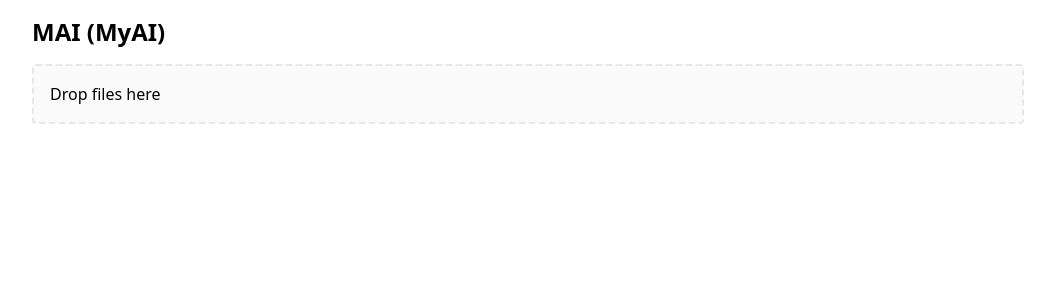
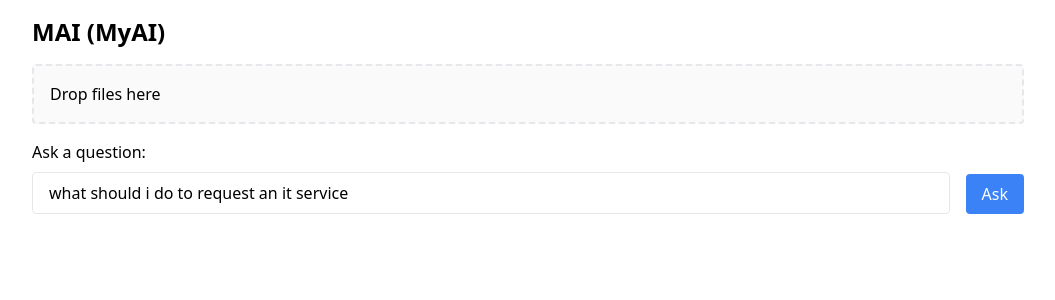
Before and after one commit to gfpacheco/mai, a React (Vite) app in the folder app/: page / in a window 1280 px wide. Shown: the top 300 px of the page, without its empty margins (112-1167 px from the left). Built offline with nearby package versions, Linux system fonts and the light colour scheme.

Commit message:
Add query and answer

```diff
--- a/app/src/App.tsx
+++ b/app/src/App.tsx
@@ -1,9 +1,42 @@
+import { useState } from 'react';
+
 import Dropzone from 'react-dropzone';
 import { twMerge } from 'tailwind-merge';
 
+import { QueryInput } from './QueryInput';
+
 export function App() {
-  function handleDrop(files: File[]) {
-    console.log('files', files);
+  const [answer, setAnswer] = useState('');
+
+  async function handleDrop(files: File[]) {
+    const data = new FormData();
+    data.append('file', files[0]);
+
+    await fetch(`${import.meta.env.VITE_API_URL}/upsert-file`, {
+      method: 'POST',
+      body: data,
+    });
+  }
+
+  async function handleSubmit(query: string) {
+    const res = await fetch(`${import.meta.env.VITE_API_URL}/query`, {
+      method: 'POST',
+      headers: {
+        'Content-Type': 'application/json',
+      },
+      body: JSON.stringify({
+        queries: [
+          {
+            query,
+            top_k: 3,
+          },
+        ],
+      }),
+    });
+
+    const json = await res.json();
+
+    setAnswer(json.results[0].results[0].text);
   }
 
   return (
@@ -23,6 +56,10 @@ export function App() {
           </div>
         )}
       </Dropzone>
+      <QueryInput onSubmit={handleSubmit} />
+      {answer && (
+        <code className="border rounded bg-neutral-50 p-4">{answer}</code>
+      )}
     </div>
   );
 }
--- /dev/null
+++ b/app/src/QueryInput.tsx
@@ -0,0 +1,42 @@
+import { useState } from 'react';
+
+import { twMerge } from 'tailwind-merge';
+
+export type QueryInputProps = Omit<
+  React.ComponentPropsWithoutRef<'form'>,
+  'onSubmit'
+> & {
+  onSubmit(query: string): void;
+};
+
+export function QueryInput({ className, onSubmit, ...rest }: QueryInputProps) {
+  const [query, setQuery] = useState(
+    'what should i do to request an it service',
+  );
+
+  function handleSubmit(e: React.FormEvent<HTMLFormElement>) {
+    e.preventDefault();
+
+    if (query) {
+      onSubmit(query);
+    }
+  }
+
+  return (
+    <form
+      className={twMerge('flex items-end gap-4', className)}
+      {...rest}
+      onSubmit={handleSubmit}
+    >
+      <label className="flex-1 flex flex-col gap-2">
+        Ask a question:
+        <input
+          className="border rounded px-4 py-2"
+          value={query}
+          onChange={(e) => setQuery(e.target.value)}
+        />
+      </label>
+      <button className="bg-blue-500 text-white rounded px-4 py-2">Ask</button>
+    </form>
+  );
+}
```
Also changed, not shown: 1 other file (tests, documents, lock files or other folders).
